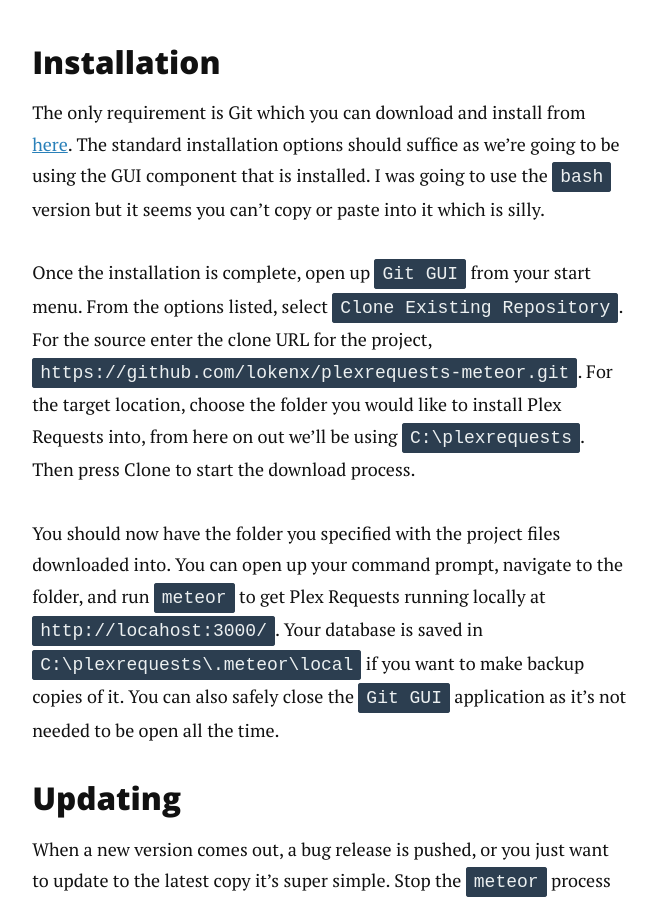
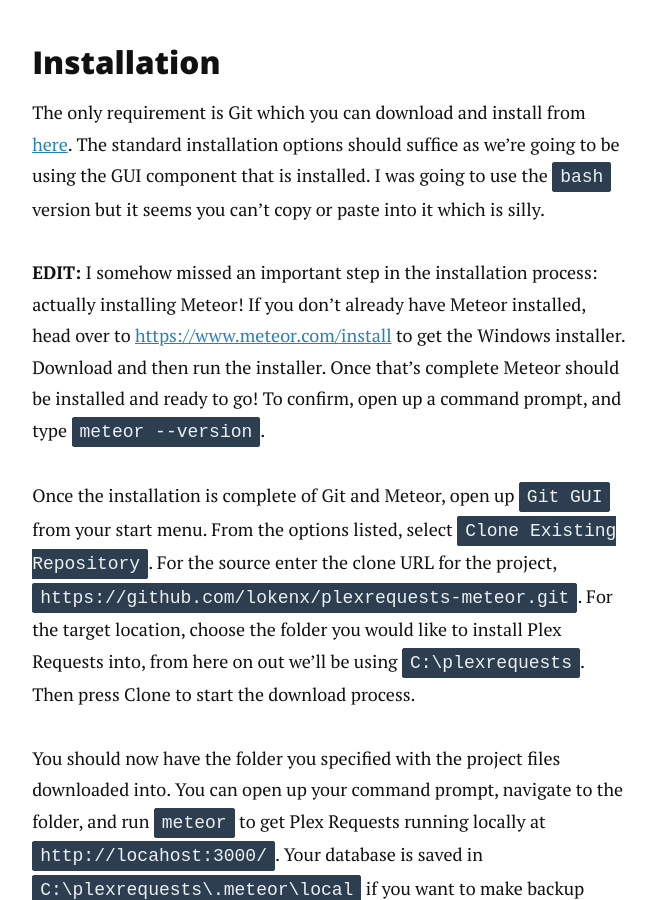
Before and after one commit to lokenx/website, a Jekyll site: the page built from _posts/2015-04-13-installing-plexrequests-windows.md, in a window 1280 px wide and 900 px high, scrolled down 771 px. Shown: the whole window, without its empty margins (310-967 px from the left). Built offline with Jekyll 4.4.1, drawn with Linux system fonts in a browser that asks for light colours; nearby versions of some CDN libraries; Markdown is read by kramdown in place of the engine named in the settings; comment, search, counter and statistics services are not loaded.

Commit message:
Update 2015-04-13-installing-plexrequests-windows.md

```diff
--- a/_posts/2015-04-13-installing-plexrequests-windows.md
+++ b/_posts/2015-04-13-installing-plexrequests-windows.md
@@ -9,7 +9,9 @@
 ###Installation
 The only requirement is Git which you can download and install from [here](http://git-scm.com/downloads). The standard installation options should suffice as we're going to be using the GUI component that is installed. I was going to use the `bash` version but it seems you can't copy or paste into it which is silly.
 
-Once the installation is complete, open up `Git GUI` from your start menu. From the options listed, select `Clone Existing Repository`. For the source enter the clone URL for the project, `https://github.com/lokenx/plexrequests-meteor.git`. For the target location, choose the folder you would like to install Plex Requests into, from here on out we'll be using `C:\plexrequests`. Then press Clone to start the download process.
+**EDIT:** I somehow missed an important step in the installation process: actually installing Meteor! If you don't already have Meteor installed, head over to [https://www.meteor.com/install](https://www.meteor.com/install) to get the Windows installer. Download and then run the installer. Once that's complete Meteor should be installed and ready to go! To confirm, open up a command prompt, and type `meteor --version`.
+
+Once the installation is complete of Git and Meteor, open up `Git GUI` from your start menu. From the options listed, select `Clone Existing Repository`. For the source enter the clone URL for the project, `https://github.com/lokenx/plexrequests-meteor.git`. For the target location, choose the folder you would like to install Plex Requests into, from here on out we'll be using `C:\plexrequests`. Then press Clone to start the download process.
 
 You should now have the folder you specified with the project files downloaded into. You can open up your command prompt, navigate to the folder, and run `meteor` to get Plex Requests running locally at `http://locahost:3000/`. Your database is saved in `C:\plexrequests\.meteor\local` if you want to make backup copies of it. You can also safely close the `Git GUI` application as it's not needed to be open all the time.
 
```
